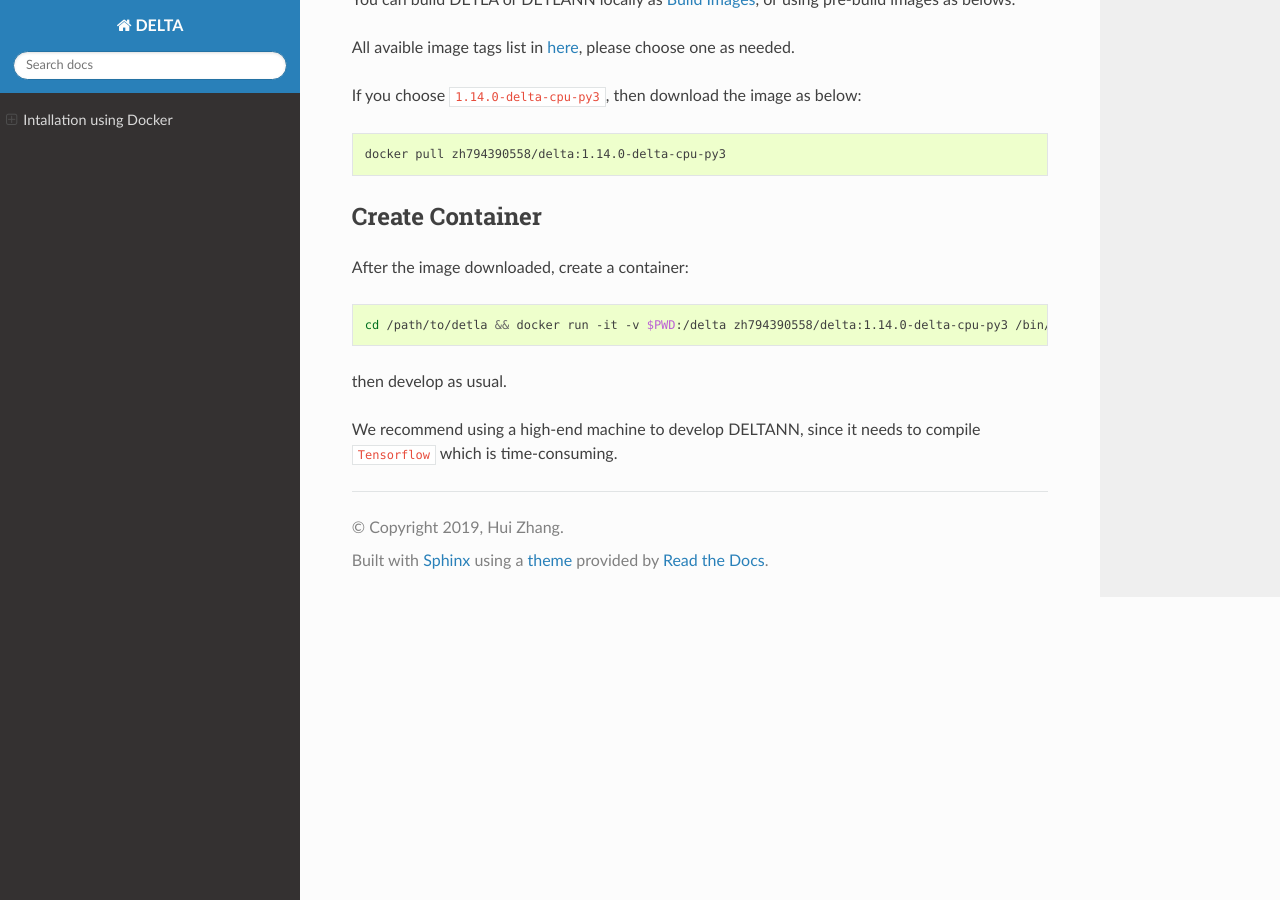
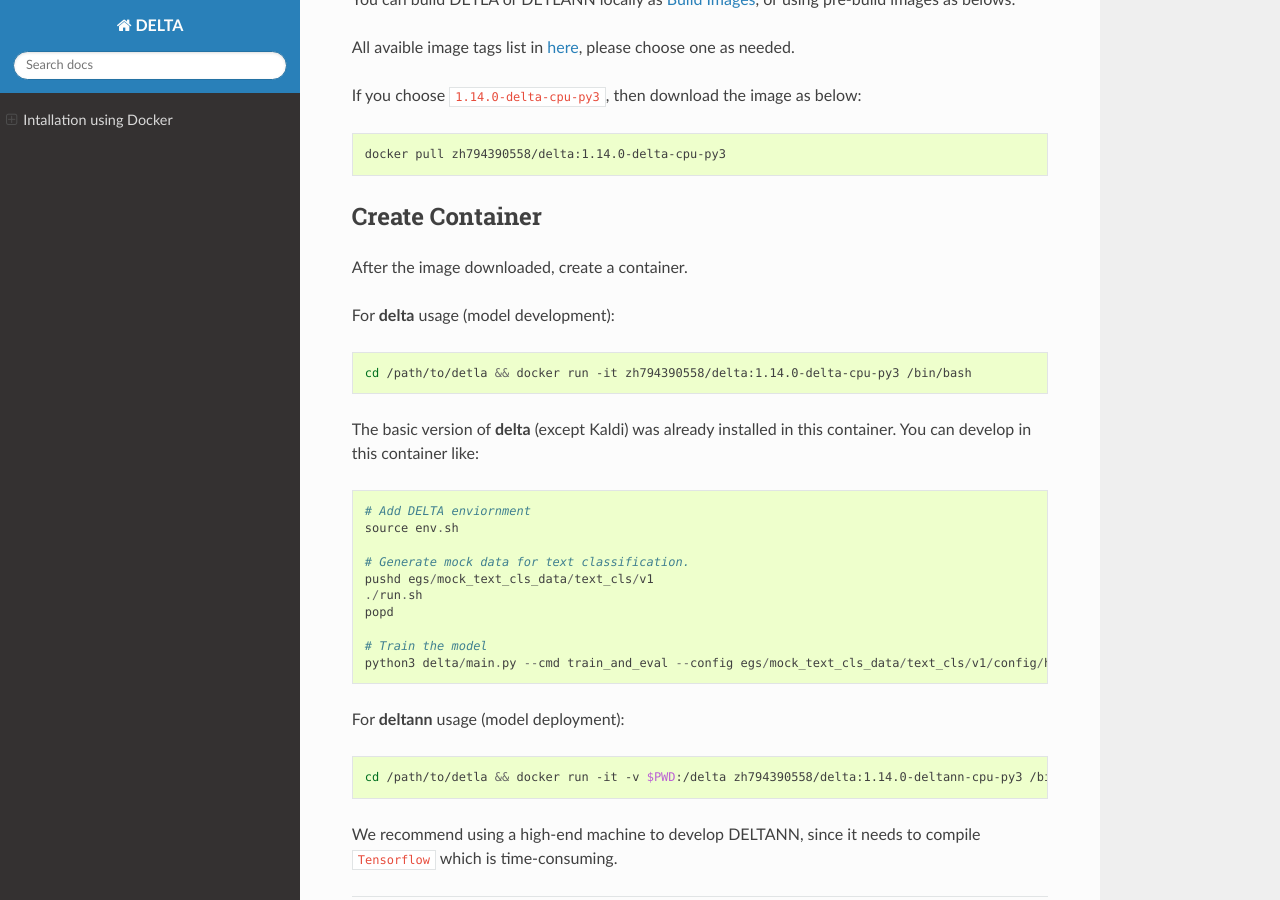
Before and after one commit to Delta-ML/delta, a Sphinx documentation site: the page built from docs/installation/using_docker.md, in a window 1280 px wide and 900 px high, scrolled down 525 px. Built offline with Sphinx 7.4.7 and the Read the Docs theme 2.0.0, drawn with Linux system fonts in a browser that asks for light colours.

Commit message:
Update using_docker.md

````diff
--- a/docs/installation/using_docker.md
+++ b/docs/installation/using_docker.md
@@ -32,13 +32,34 @@ docker pull zh794390558/delta:1.14.0-delta-cpu-py3
 
 ## Create Container
 
-After the image downloaded, create a container:
+After the image downloaded, create a container.
+
+For **delta** usage (model development):
 
 ```bash
-cd /path/to/detla && docker run -it -v $PWD:/delta zh794390558/delta:1.14.0-delta-cpu-py3 /bin/bash
+cd /path/to/detla && docker run -it zh794390558/delta:1.14.0-delta-cpu-py3 /bin/bash
 ```
 
-then develop as usual.
+The basic version of **delta** (except Kaldi) was already installed in this container. You can develop in this container like:
+
+```python
+# Add DELTA enviornment
+source env.sh
+
+# Generate mock data for text classification.
+pushd egs/mock_text_cls_data/text_cls/v1
+./run.sh
+popd
+
+# Train the model
+python3 delta/main.py --cmd train_and_eval --config egs/mock_text_cls_data/text_cls/v1/config/han-cls.yml
+```
+
+For **deltann** usage (model deployment):
+
+```bash
+cd /path/to/detla && docker run -it -v $PWD:/delta zh794390558/delta:1.14.0-deltann-cpu-py3 /bin/bash
+```
 
 We recommend using a high-end machine to develop DELTANN, since it needs to compile
 `Tensorflow` which is time-consuming.
````
